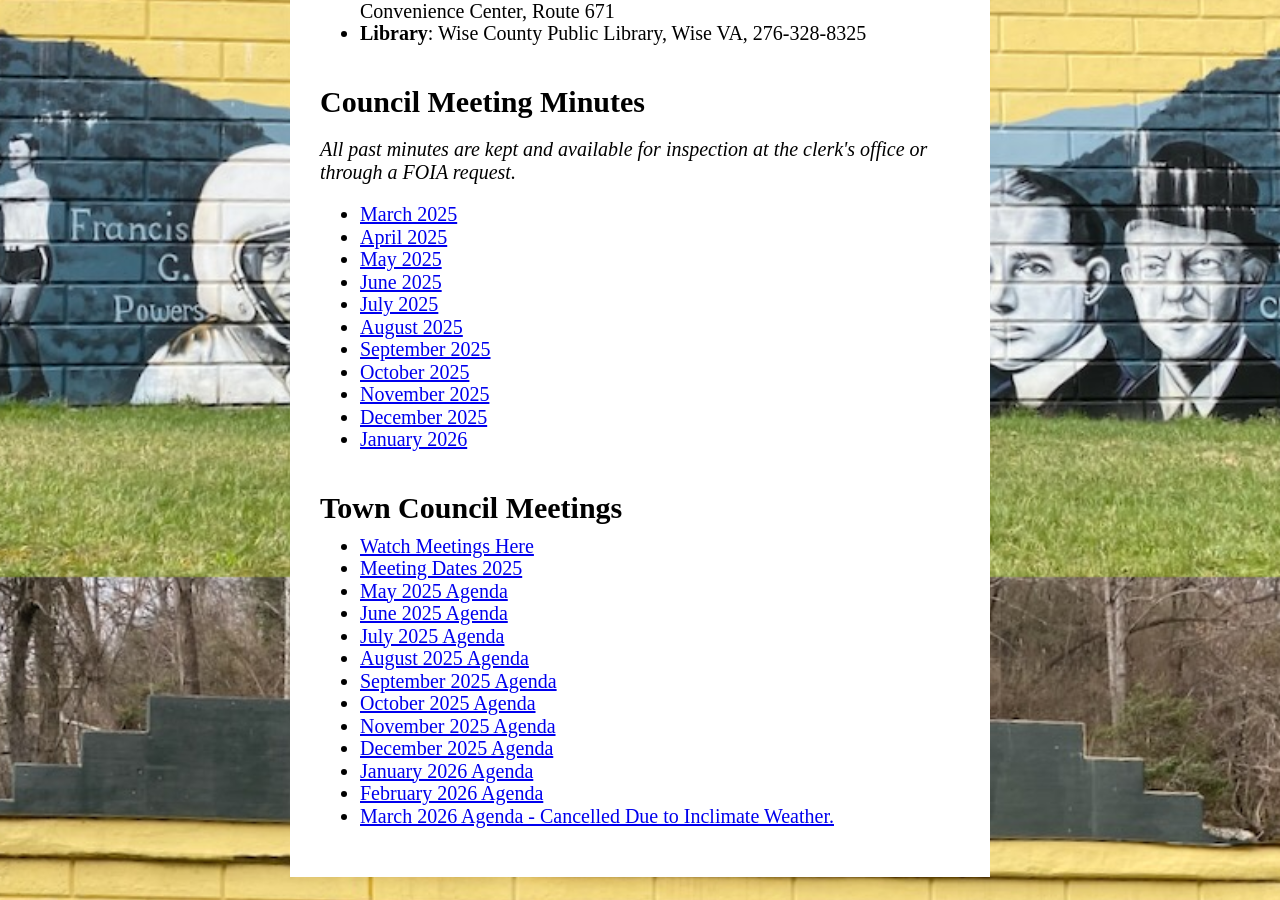
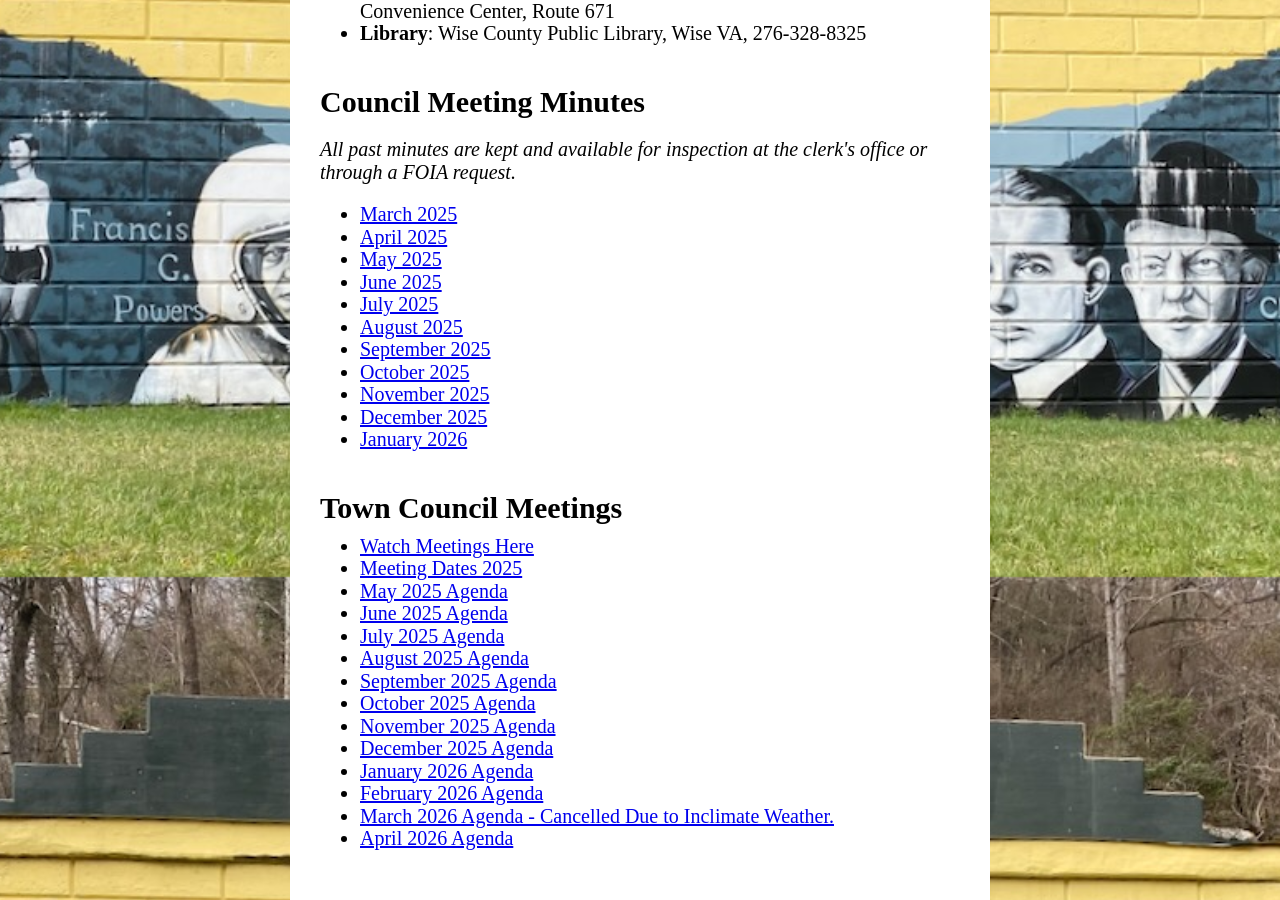
Before and after one commit to poundva/poundva.github.io, a Jekyll site: the page built from index.html, in a window 1280 px wide and 900 px high, scrolled down 3023 px. Built offline with Jekyll 4.4.1, drawn with Linux system fonts in a browser that asks for light colours; some web fonts are replaced.

Commit message:
Add April 2026 Agenda link to index.html

```diff
--- a/index.html
+++ b/index.html
@@ -121,3 +121,4 @@ title: Home
     <li><a href="agendas/January 2026 Agenda.pdf"> January 2026 Agenda</a></li>
     <li><a href="agendas/Feb 2026.pdf">February 2026 Agenda</a></li>
     <li><a href="agendas/">March 2026 Agenda - Cancelled Due to Inclimate Weather. </a></li>
+    <li><a href="agendas/Agenda April 2026.pdf">April 2026 Agenda</a></li>
```
